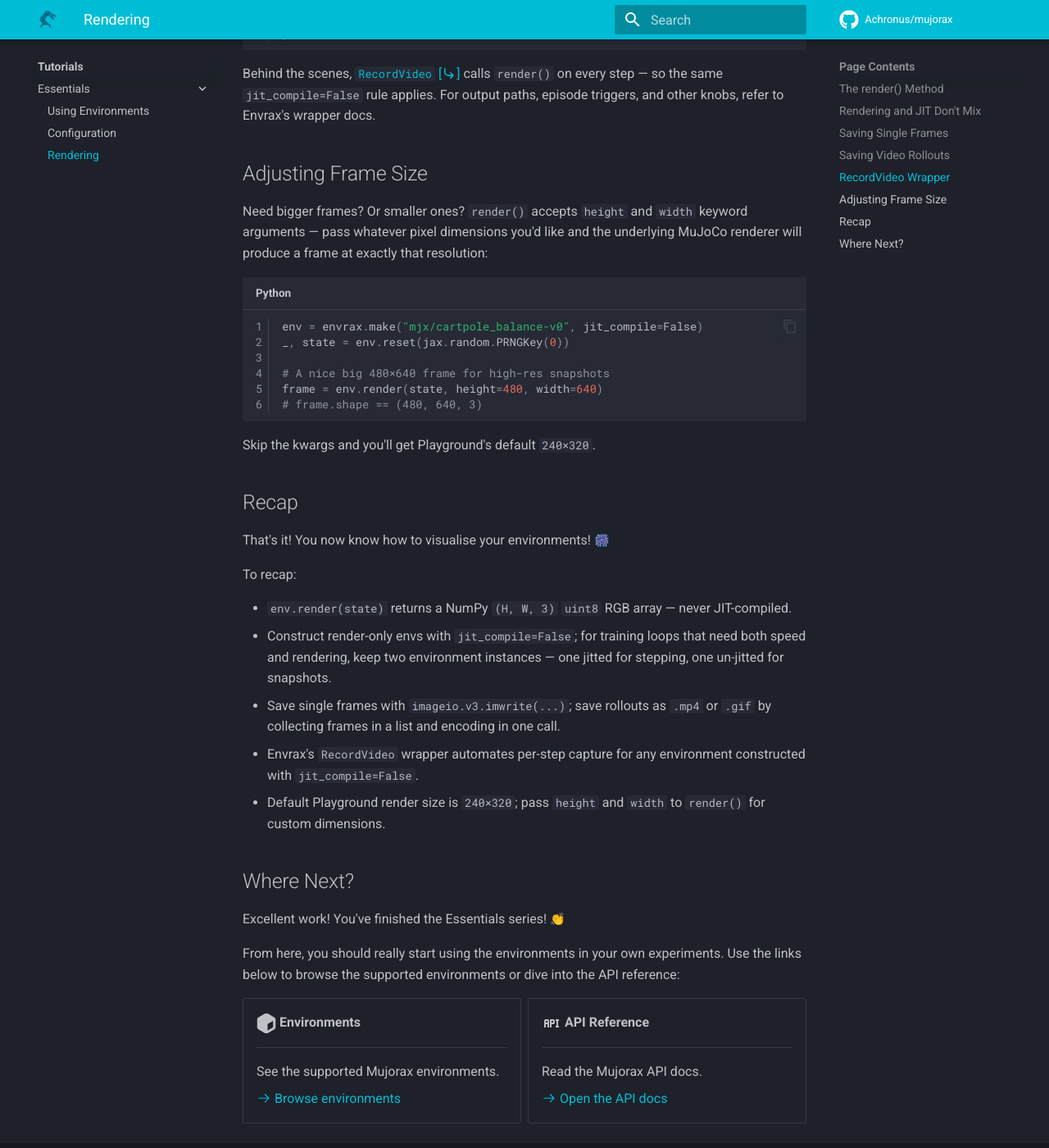
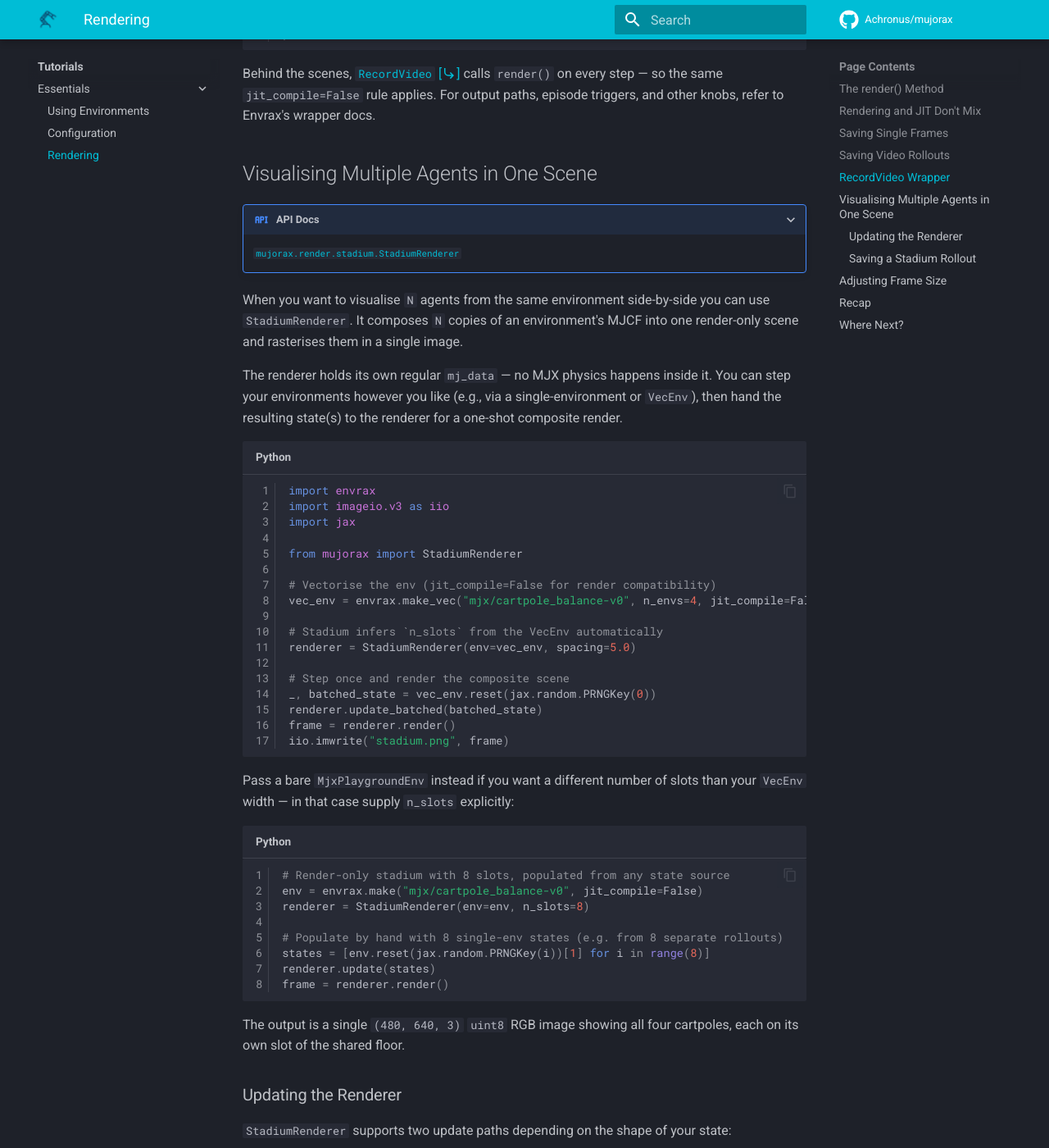
Before and after one commit to Achronus/mujorax, an MkDocs documentation site: the page built from docs/tutorials/essentials/rendering.md, in a window 1280 px wide and 1400 px high, scrolled down 2969 px. Shown: the whole window at 82% size. Built offline with MkDocs 1.6.1 and Material for MkDocs 9.7.7, drawn with Linux system fonts in a browser that asks for light colours; emoji names are drawn with the system emoji font; comment, search, counter and statistics services are not loaded; some of the changed text lies outside the part shown.

Commit message:
docs(render): Updated docs to include `StadiumRender`.

````diff
--- a/docs/api/index.md
+++ b/docs/api/index.md
@@ -7,6 +7,7 @@ For flexibility, we've organised the reference by category, each covering a dist
 Here's a quick overview:
 
 - **Environments** - the wrapped MuJoCo Playground environments. Starting with the [base classes](environments/base.md) for the `MjxPlaygroundEnv` wrapper and its associated state and config dataclasses, then drilling into the individual environment families.
+- **[Rendering](render.md)** - the `StadiumRenderer` for visualising multiple agents in a single composite scene image.
 - **[Registry](registry.md)** - the supported environment suites that are automatically registered with [Envrax's [:material-arrow-right-bottom:]](https://envrax.achronus.dev/) registry when `mujorax` is imported.
 
 ## Unsure Where to Start?
--- a/docs/tutorials/essentials/rendering.md
+++ b/docs/tutorials/essentials/rendering.md
@@ -111,6 +111,85 @@ env = envrax.make(
 
 Behind the scenes, [`RecordVideo` [:material-arrow-right-bottom:]](https://envrax.achronus.dev/api/wrappers/passthrough/#envrax.wrappers.record_video.RecordVideo) calls `render()` on every step — so the same `jit_compile=False` rule applies. For output paths, episode triggers, and other knobs, refer to Envrax's wrapper docs.
 
+## Visualising Multiple Agents in One Scene
+
+???+ api "API Docs"
+
+    [`mujorax.render.stadium.StadiumRenderer`](../../api/render.md#mujorax.render.stadium.StadiumRenderer)
+
+When you want to visualise `N` agents from the same environment side-by-side you can use `StadiumRenderer`. It composes `N` copies of an environment's MJCF into one render-only scene and rasterises them in a single image.
+
+The renderer holds its own regular `mj_data` — no MJX physics happens inside it. You can step your environments however you like (e.g., via a single-environment or `VecEnv`), then hand the resulting state(s) to the renderer for a one-shot composite render.
+
+```python
+import envrax
+import imageio.v3 as iio
+import jax
+
+from mujorax import StadiumRenderer
+
+# Vectorise the env (jit_compile=False for render compatibility)
+vec_env = envrax.make_vec("mjx/cartpole_balance-v0", n_envs=4, jit_compile=False)
+
+# Stadium infers `n_slots` from the VecEnv automatically
+renderer = StadiumRenderer(env=vec_env, spacing=5.0)
+
+# Step once and render the composite scene
+_, batched_state = vec_env.reset(jax.random.PRNGKey(0))
+renderer.update_batched(batched_state)
+frame = renderer.render()
+iio.imwrite("stadium.png", frame)
+```
+
+Pass a bare `MjxPlaygroundEnv` instead if you want a different number of slots than your `VecEnv` width — in that case supply `n_slots` explicitly:
+
+```python
+# Render-only stadium with 8 slots, populated from any state source
+env = envrax.make("mjx/cartpole_balance-v0", jit_compile=False)
+renderer = StadiumRenderer(env=env, n_slots=8)
+
+# Populate by hand with 8 single-env states (e.g. from 8 separate rollouts)
+states = [env.reset(jax.random.PRNGKey(i))[1] for i in range(8)]
+renderer.update(states)
+frame = renderer.render()
+```
+
+The output is a single `(480, 640, 3)` `uint8` RGB image showing all four cartpoles, each on its own slot of the shared floor.
+
+### Updating the Renderer
+
+`StadiumRenderer` supports two update paths depending on the shape of your state:
+
+```python
+# From a VecEnv state (leading dim == n_slots)
+renderer.update_batched(batched_state)
+
+# From a list of single-env states
+renderer.update([state_0, state_1, state_2, state_3])
+```
+
+Both copy `qpos` / `qvel` from each slot's state into the composite `mj_data` and call `mj_forward` to refresh derived fields. Then `renderer.render()` produces one frame of the whole stadium. We highly recommend using `make_vec` or `VecEnv` when possible!
+
+### Saving a Stadium Rollout
+
+Stadium rendering composes cleanly with `imageio` for video output. This follows the same pattern as single-environment rollouts, but each frame shows every agent at once:
+
+```python
+frames = []
+for _ in range(150):
+    rng, action_rng = jax.random.split(rng)
+    actions = vec_env.action_space.sample(action_rng)
+    _, batched_state, _, _, _ = vec_env.step(batched_state, actions)
+    renderer.update_batched(batched_state)
+    frames.append(renderer.render())
+
+iio.imwrite("stadium_rollout.mp4", frames, fps=30)
+```
+
+??? tip "When to use `StadiumRenderer` vs per-slot `env.render`"
+
+    Use `StadiumRenderer` when you want **one image showing every agent** for dashboards, demo videos, or visual debugging of a fleet. For **per-agent videos** (e.g., one video per trainer), use `env.render(state)` instead for each individual state - it's cheaper and gives you full per-agent zoom.
+
 ## Adjusting Frame Size
 
 Need bigger frames? Or smaller ones? `render()` accepts `height` and `width` keyword arguments — pass whatever pixel dimensions you'd like and the underlying MuJoCo renderer will produce a frame at exactly that resolution:
@@ -137,6 +216,7 @@ To recap:
 - Save single frames with `imageio.v3.imwrite(...)`; save rollouts as `.mp4` or `.gif` by collecting frames in a list and encoding in one call.
 - Envrax's `RecordVideo` wrapper automates per-step capture for any environment constructed with `jit_compile=False`.
 - Default Playground render size is `240×320`; pass `height` and `width` to `render()` for custom dimensions.
+- `StadiumRenderer` composes `n_slots` copies of one environment into a single render-only MJCF; `update_batched` / `update` populate it from any source of states and `render()` emits one composite frame.
 
 ## Where Next?
 
--- a/mkdocs.yml
+++ b/mkdocs.yml
@@ -94,6 +94,7 @@ nav:
       - Reacher: api/environments/reacher.md
       - Swimmer: api/environments/swimmer.md
       - Walker: api/environments/walker.md
+    - Rendering: api/render.md
     - Registry: api/registry.md
   - License: license.md
 
````
Also changed, not shown: docs/api/render.md (added, +5 -0 lines).
